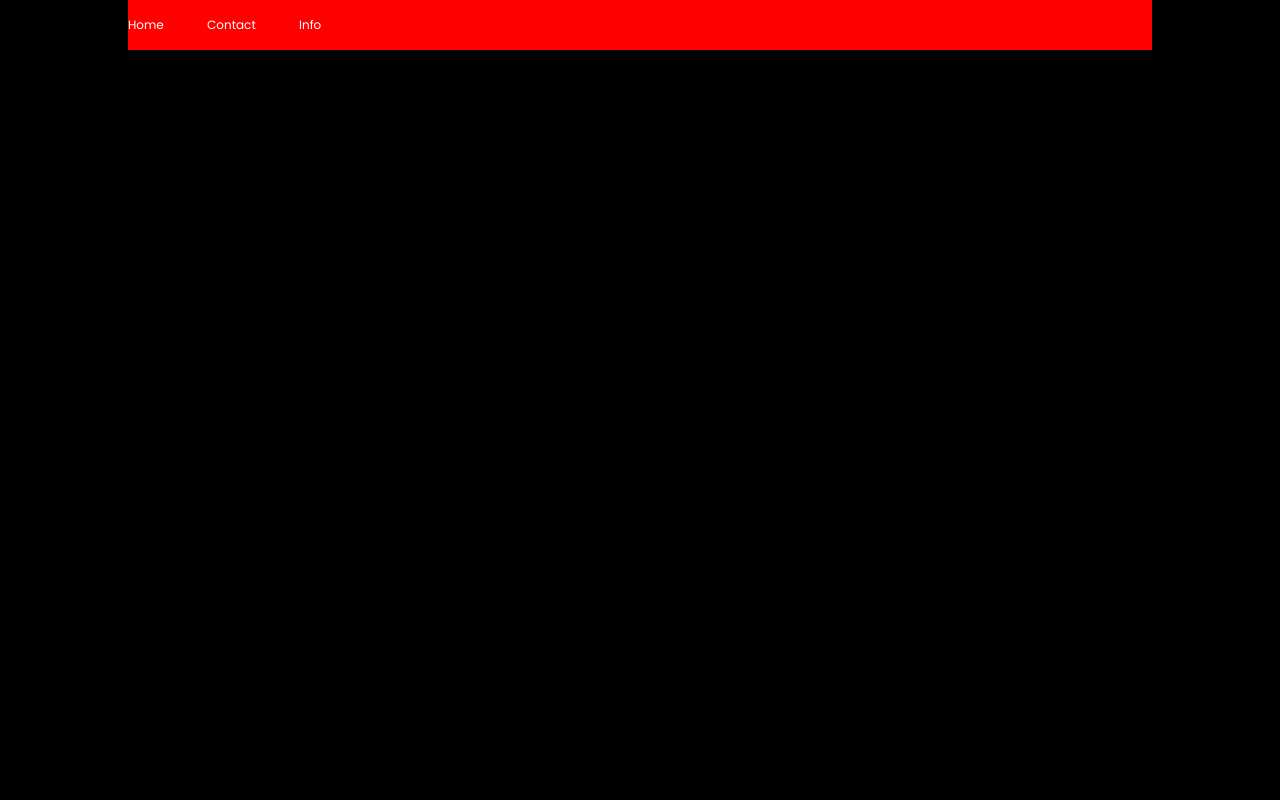
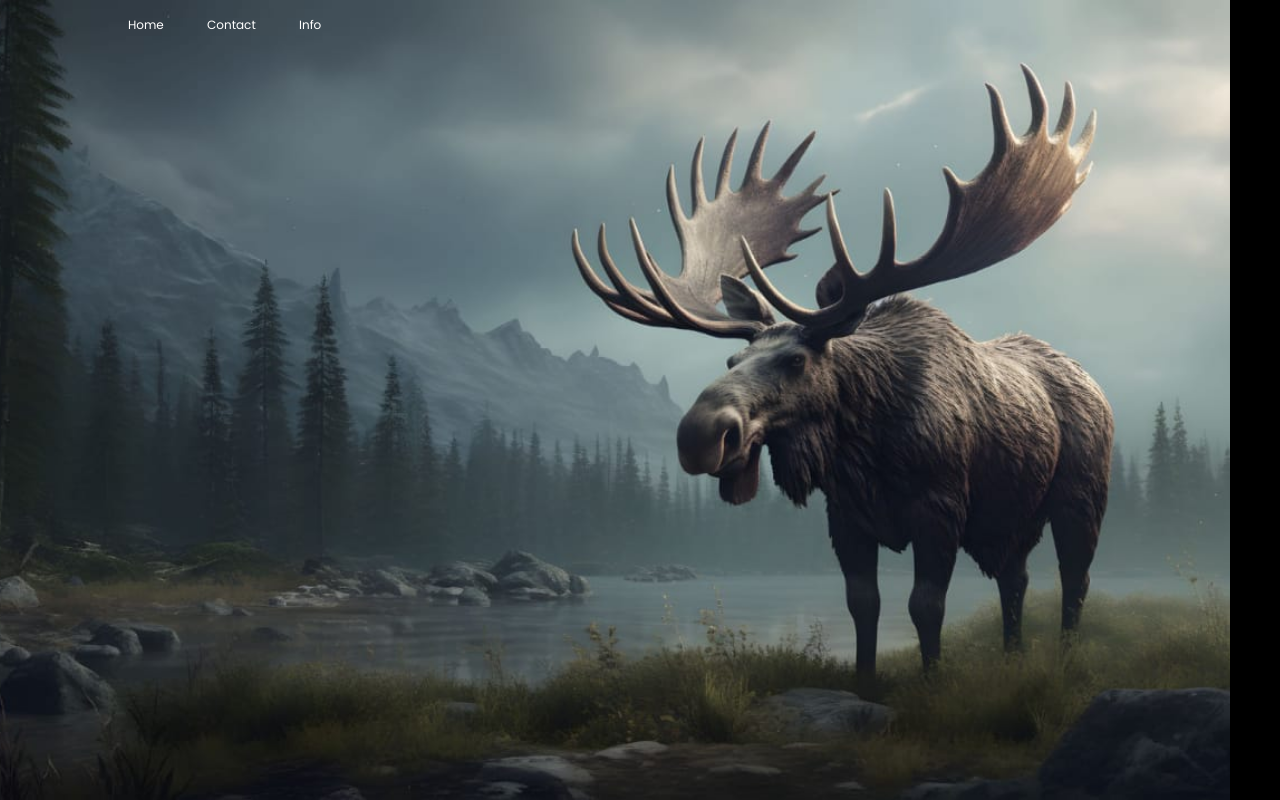
Before and after one commit to EVANABRAHAM/Slider-Image, a plain HTML site: page index.html in a window 1280 px wide. Drawn offline with Linux system fonts and the light colour scheme.

Commit message:
4 commit

```diff
--- a/index.html
+++ b/index.html
@@ -15,8 +15,31 @@
         </nav>
     </header>
     <div class="carousel">
-        <div class="item">
-
+        <div class="list">
+            <div class="item">
+                <img src="images/img-1.jpg" alt="">
+                <div class="content">
+                    <div class="title">Animal1</div>
+                </div>
+            </div>
+            <div class="item">
+                <img src="images/img-2.jpg" alt="">
+                <div class="content">
+                    <div class="title">Animal1</div>
+                </div>
+            </div>
+            <div class="item">
+                <img src="images/img-3.jpg" alt="">
+                <div class="content">
+                    <div class="title">Animal1</div>
+                </div>
+            </div>
+            <div class="item">
+                <img src="images/img-4.jpg" alt="">
+                <div class="content">
+                    <div class="title">Animal1</div>
+                </div>
+            </div>
         </div>
     </div>
     <script src="app.js"></script>
--- a/style.css
+++ b/style.css
@@ -11,14 +11,32 @@ a{
     color: #fff;
 }
 header{
-    background-color: red;
     width: 1140px;
     max-width: 80%;
     margin: auto;
     height: 50px;
     display: flex;
     align-items: center;
+    position: relative;
+    z-index: 100;
 }
 header a{
     margin-right: 40px;
 }
+.carousel{
+    width: 100vw;
+    height: 100vh;
+    overflow: hidden;
+    margin: -50px;
+    position: relative;
+}
+.carousel .list .item{
+    position: absolute;
+    inset: 0 0 0 0;
+
+}
+.carousel .list .item img{
+    width: 100%;
+    height: 100%;
+    object-fit: cover;
+}
```
